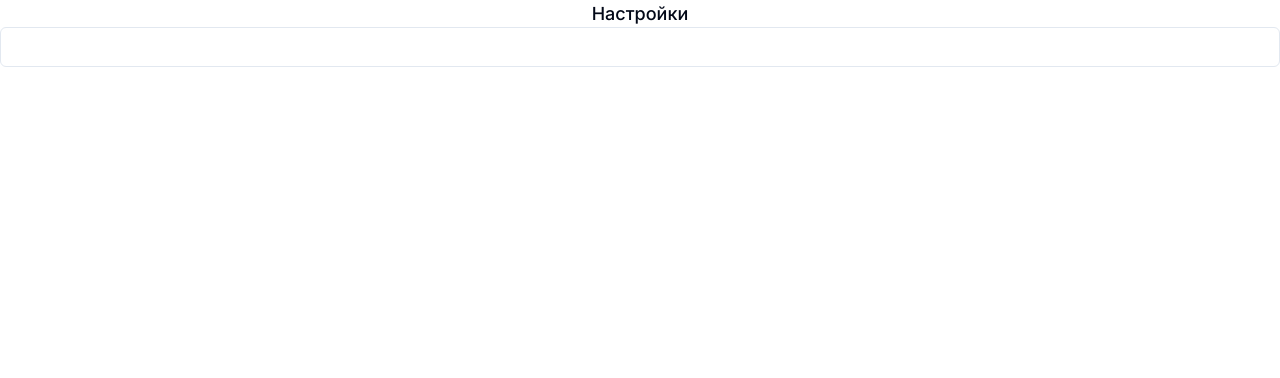
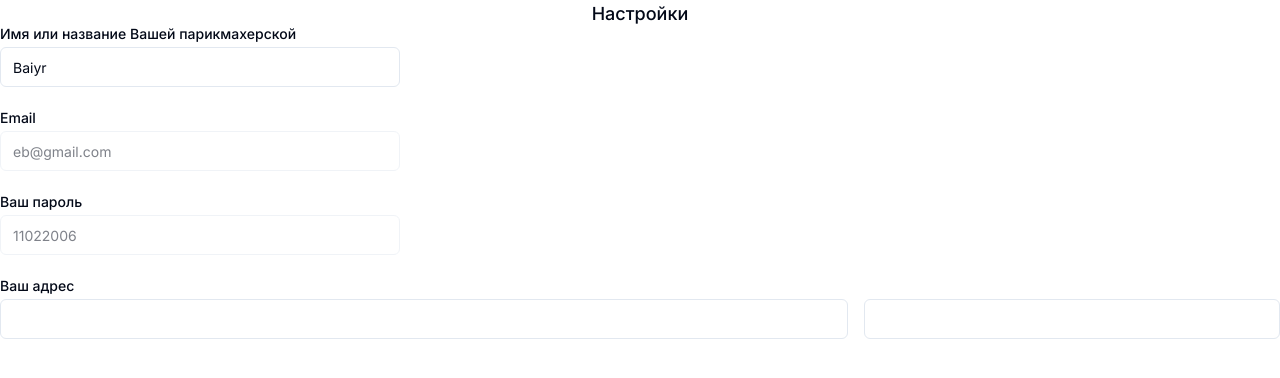
Before and after one commit to BakuEmilov/hairdresser-Irina, a Next.js app: page /admin/settings in a window 1280 px wide. Shown: the top 378 px of the page. Built offline with nearby package versions, Linux system fonts and the light colour scheme.

Commit message:
a small change in the admin settings

```diff
--- a/src/app/admin/page.tsx
+++ b/src/app/admin/page.tsx
@@ -3,7 +3,8 @@ import AdminLayout from "./components/layout/AdminLayout";
 
 const AdminPage = () => {
   return (
-    <AdminLayout></AdminLayout>
+    <AdminLayout>
+    </AdminLayout>
   );
 };
 
--- a/src/app/admin/settings/page.tsx
+++ b/src/app/admin/settings/page.tsx
@@ -1,10 +1,48 @@
-import { InputSettings } from "@/ui/input/InputSettings";
+import { Input } from "@/components/ui/input";
+import { Label } from "@/components/ui/label";
 
 const SettingPage = () => {
   return (
     <div className="">
       <h1 className="font-medium text-[18px] text-center">Настройки</h1>
-      <InputSettings/>
+      <div className="flex flex-col gap-6">
+        <div className="flex flex-col space-y-1.5">
+          <Label htmlFor="name">Имя или название Вашей парикмахерской</Label>
+          <Input id="name" value="Baiyr" className="w-[400px]" />
+        </div>
+
+        <div className="flex flex-col space-y-1.5">
+          <Label htmlFor="name">Email</Label>
+          <Input
+            id="email"
+            className="w-[400px]"
+            value="eb@gmail.com"
+            disabled
+          />
+        </div>
+
+        <div className="flex flex-col space-y-1.5">
+          <Label htmlFor="name">Ваш пароль</Label>
+          <Input
+            id="password"
+            className="w-[400px]"
+            value="11022006"
+            disabled
+          />
+        </div>
+
+        <div className="flex flex-col space-y-1.5">
+          <Label htmlFor="name">Ваш адрес</Label>
+          <div className="grid grid-cols-8 lg:grid-cols-12 gap-x-4 ">
+            <Input className="col-span-5 lg:col-span-8" id="address" />
+            <Input
+              className="col-span-3 lg:col-span-4"
+              id="address"
+              type="number"
+            />
+          </div>
+        </div>
+      </div>
     </div>
   );
 };
--- a/src/ui/input/InputSettings.tsx
+++ /dev/null
@@ -1,5 +0,0 @@
-import { Input } from "@/components/ui/input"
-
-export function InputSettings() {
-  return <Input type="text" />
-}
```
